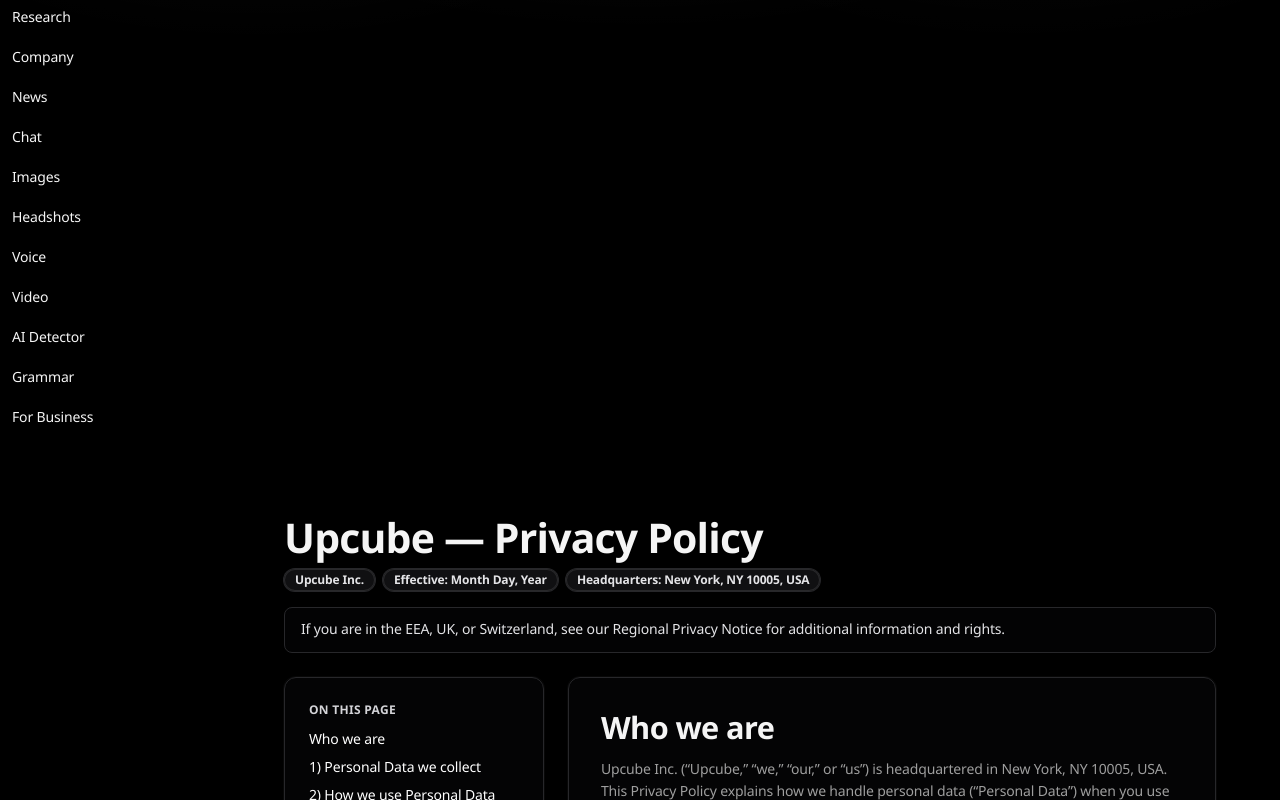
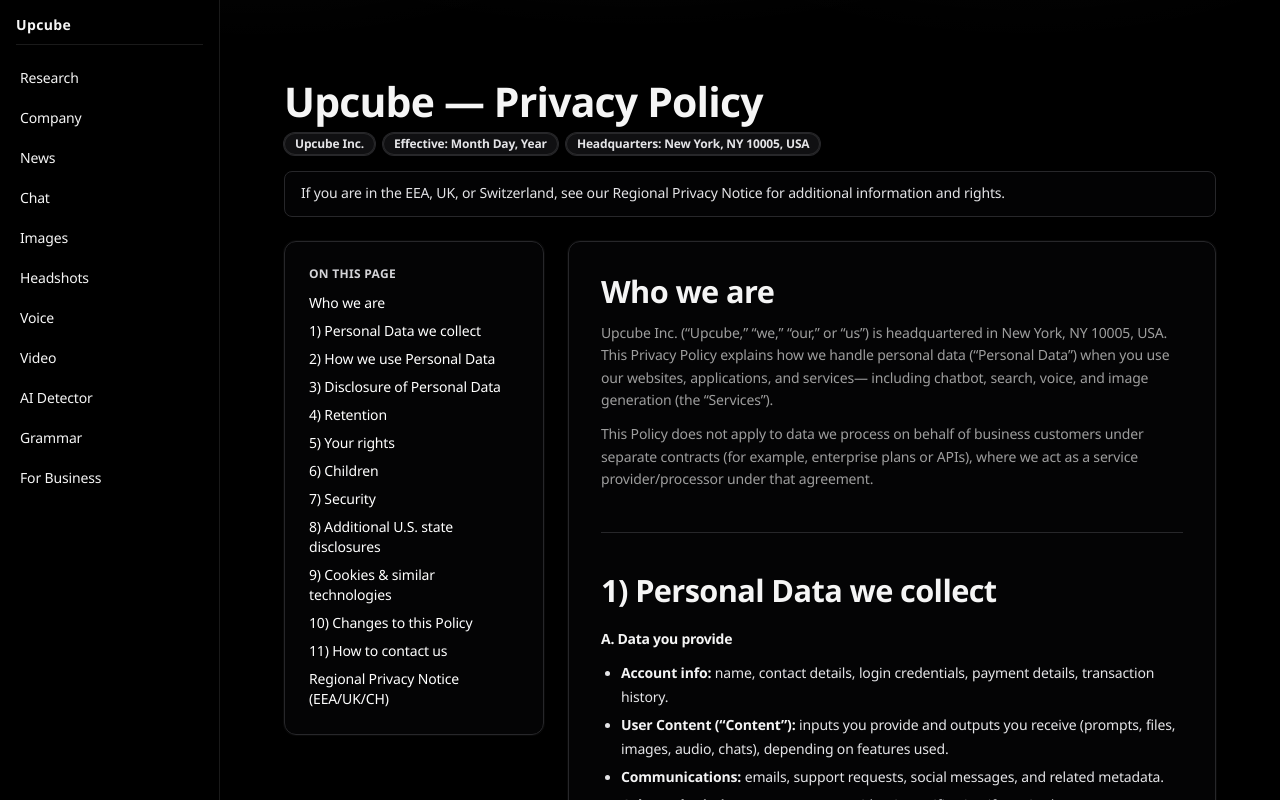
Before and after one commit to shadabchow-ui/upcube-frontend, a Next.js app: page /privacy-policy in a window 1280 px wide. Shown: the top 800 px of the page. Built offline with nearby package versions, Linux system fonts and the light colour scheme.

Commit message:
Update left-nav.tsx

```diff
--- a/components/left-nav.tsx
+++ b/components/left-nav.tsx
@@ -1,54 +1,65 @@
-'use client'
-
-import Link from 'next/link'
-import { usePathname } from 'next/navigation'
+import Link from "next/link"
 
 const nav = [
-  // internal pages (keep if you want)
-  { label: 'Research', href: '/research-overview' },
-  { label: 'Company', href: '/about-us' },
-  { label: 'News', href: '/news' },
+  { label: "Research", href: "/research" },
+  { label: "Company", href: "/company" },
+  { label: "News", href: "/news" },
 
-  // subdomains (apps)
-  { label: 'Chat', href: 'https://chat.upcube.ai' },
-  { label: 'Images', href: 'https://image.upcube.ai' },
-  { label: 'Headshots', href: 'https://headshots.upcube.ai' },
-  { label: 'Voice', href: 'https://voice.upcube.ai' },
-  { label: 'Video', href: 'https://video.upcube.ai' },
-  { label: 'AI Detector', href: 'https://detect.upcube.ai' },
-  { label: 'Grammar', href: 'https://script.upcube.ai' },
+  { label: "Chat", href: "https://chat.upcube.ai" },
+  { label: "Images", href: "https://image.upcube.ai" },
+  { label: "Headshots", href: "https://headshots.upcube.ai" },
+  { label: "Voice", href: "https://voice.upcube.ai" },
+  { label: "Video", href: "https://video.upcube.ai" },
+  { label: "AI Detector", href: "https://detect.upcube.ai" },
+  { label: "Grammar", href: "https://script.upcube.ai" },
 
-  // optional internal
-  { label: 'For Business', href: '/business' },
+  { label: "For Business", href: "/business" },
 ]
 
+function isExternal(href: string) {
+  return href.startsWith("http://") || href.startsWith("https://")
+}
+
 export default function LeftNav() {
-  const pathname = usePathname()
+  return (
+    <aside className="fixed left-0 top-0 h-screen w-[220px] border-r border-white/10 bg-black">
+      {/* Brand / header */}
+      <div className="px-4 py-4">
+        <Link href="/" className="block text-sm font-semibold tracking-wide text-white">
+          Upcube
+        </Link>
+        <div className="mt-2 h-px w-full bg-white/10" />
+      </div>
+
+      <nav className="px-2 pb-6">
+        <ul className="space-y-1">
+          {nav.map((item) => {
+            const external = isExternal(item.href)
+
+            const classes =
+              "block rounded-md px-3 py-2 text-sm text-white/80 hover:bg-white/[0.04] hover:text-white"
 
             return (
-    <nav className="flex flex-col gap-1 text-sm">
-      {nav.map((item) => {
-        const isExternal = item.href.startsWith('http')
-        const active = !isExternal && pathname === item.href
-
-        return (
-          <Link
-            key={item.label}
+              <li key={item.label}>
+                {external ? (
+                  <a
                     href={item.href}
-            // keep same tab for subdomains (feels like one platform)
-            target={undefined}
-            rel={isExternal ? 'noreferrer noopener' : undefined}
-            className={[
-              'rounded-md px-3 py-2 transition-colors',
-              active
-                ? 'bg-white/10 text-white'
-                : 'text-zinc-400 hover:text-white hover:bg-white/5',
-            ].join(' ')}
+                    className={classes}
+                    target="_blank"
+                    rel="noreferrer"
                   >
                     {item.label}
+                  </a>
+                ) : (
+                  <Link href={item.href} className={classes}>
+                    {item.label}
                   </Link>
+                )}
+              </li>
             )
           })}
+        </ul>
       </nav>
+    </aside>
   )
 }
```
Lines whose indentation alone changed are shown as unchanged.
